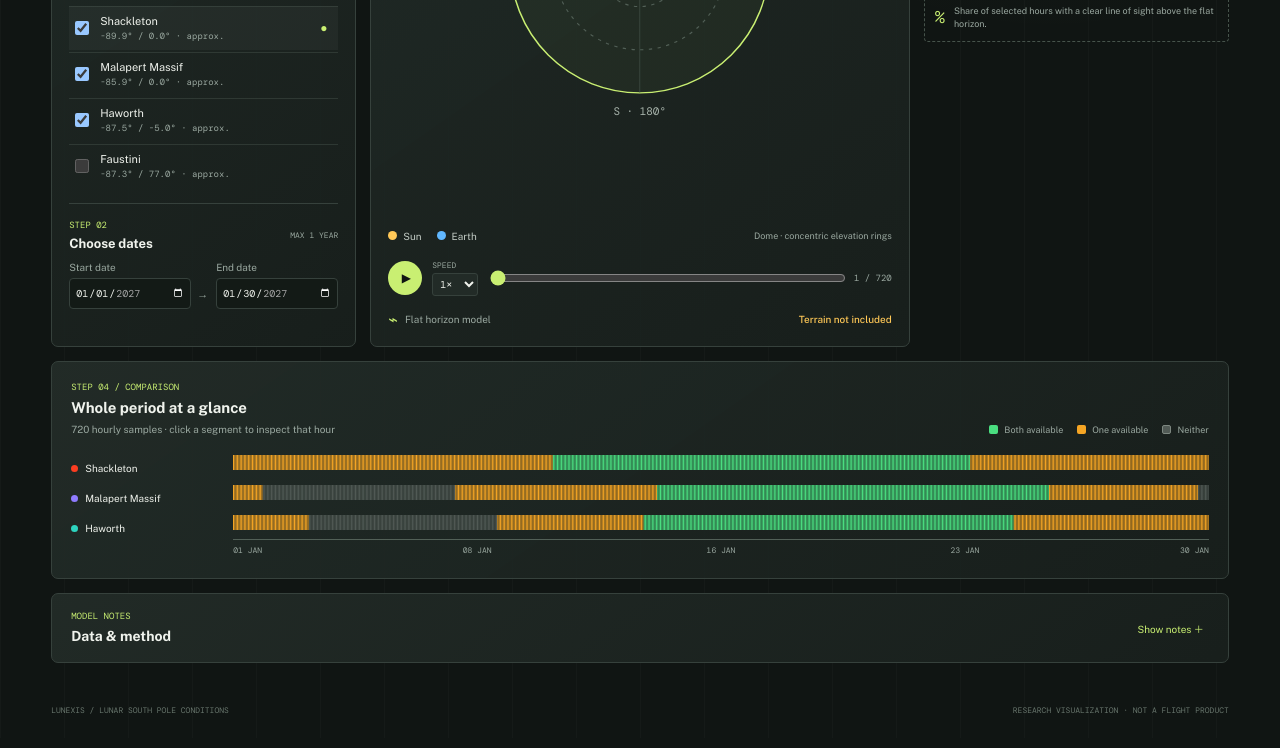
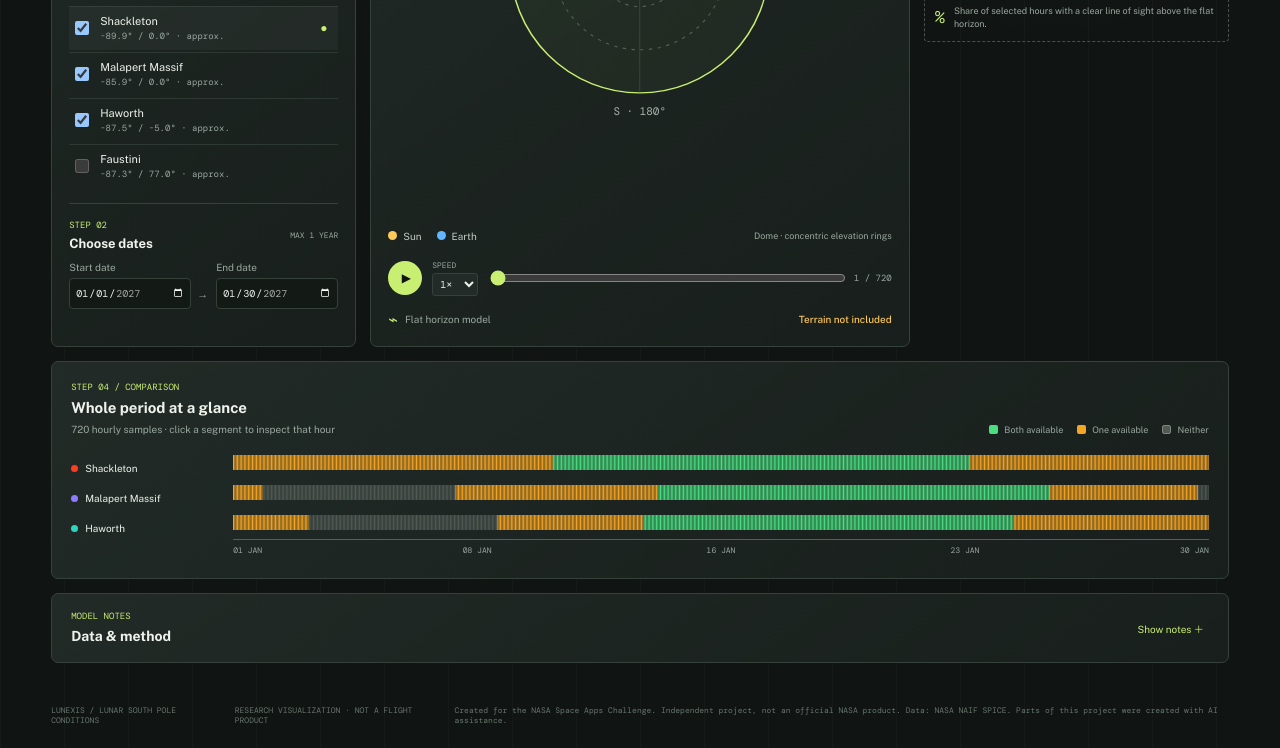
Before and after one commit to HassanKhan732/Lunexis, a plain HTML site: page Lunexis/lunexis-web/index.html in a window 1280 px wide. Shown: the part 590-1338 px from the top of the page. Drawn offline with nearby package versions, Linux system fonts and the light colour scheme.

Commit message:
Add NASA Space Apps disclosures

```diff
--- a/Lunexis/lunexis-web/index.html
+++ b/Lunexis/lunexis-web/index.html
@@ -1,3 +1,4 @@
+<!-- Portions of this file were written with AI assistance. -->
 <!doctype html>
 <html lang="en">
   <head>
@@ -5,6 +6,7 @@
     <meta name="viewport" content="width=device-width, initial-scale=1.0" />
     <meta name="theme-color" content="#101513" />
     <meta name="description" content="Compare Sun availability and Earth line of sight at lunar south pole sites using precomputed 2027 ephemeris data." />
+    <meta name="ai-disclosure" content="Code and documentation partly generated with AI assistance (GitHub Copilot, Claude). No AI-generated images or video." />
     <title>Lunexis | Lunar Site Conditions</title>
     <link rel="preconnect" href="https://fonts.googleapis.com" />
     <link rel="preconnect" href="https://fonts.gstatic.com" crossorigin />
@@ -110,6 +112,6 @@
         </div>
       </section>
     </main>
-    <footer class="page-footer"><span>LUNEXIS / LUNAR SOUTH POLE CONDITIONS</span><span>RESEARCH VISUALIZATION · NOT A FLIGHT PRODUCT</span></footer>
+    <footer class="page-footer"><span>LUNEXIS / LUNAR SOUTH POLE CONDITIONS</span><span>RESEARCH VISUALIZATION · NOT A FLIGHT PRODUCT</span><span>Created for the NASA Space Apps Challenge. Independent project, not an official NASA product. Data: NASA NAIF SPICE. Parts of this project were created with AI assistance.</span></footer>
   </body>
 </html>
--- a/Lunexis/lunexis-web/src/analysis.js
+++ b/Lunexis/lunexis-web/src/analysis.js
@@ -1,3 +1,4 @@
+// Portions of this file were written with AI assistance.
 export const DATA_START_UTC = Date.UTC(2027, 0, 1, 0);
 export const HOUR_MS = 60 * 60 * 1000;
 export const HOURS_PER_DAY = 24;
--- a/Lunexis/lunexis-web/src/main.js
+++ b/Lunexis/lunexis-web/src/main.js
@@ -1,3 +1,4 @@
+// Portions of this file were written with AI assistance.
 import {
   DATA_START_UTC,
   HOUR_MS,
--- a/Lunexis/lunexis-web/src/styles.css
+++ b/Lunexis/lunexis-web/src/styles.css
@@ -1,3 +1,4 @@
+/* Portions of this file were written with AI assistance. */
 :root {
   color-scheme: dark;
   --ink: #101513;
```
Also changed, not shown: Lunexis/lunexis-web/tests/analysis.test.html (+1 -0 lines), 3 other files.
